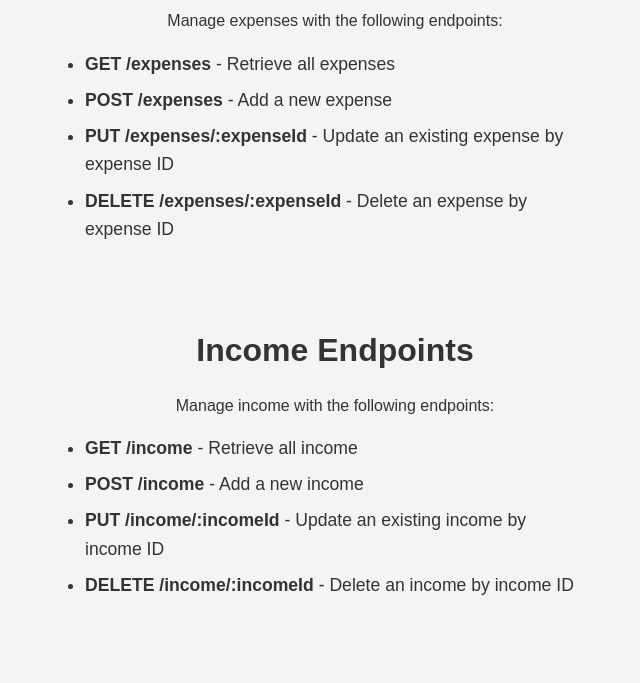
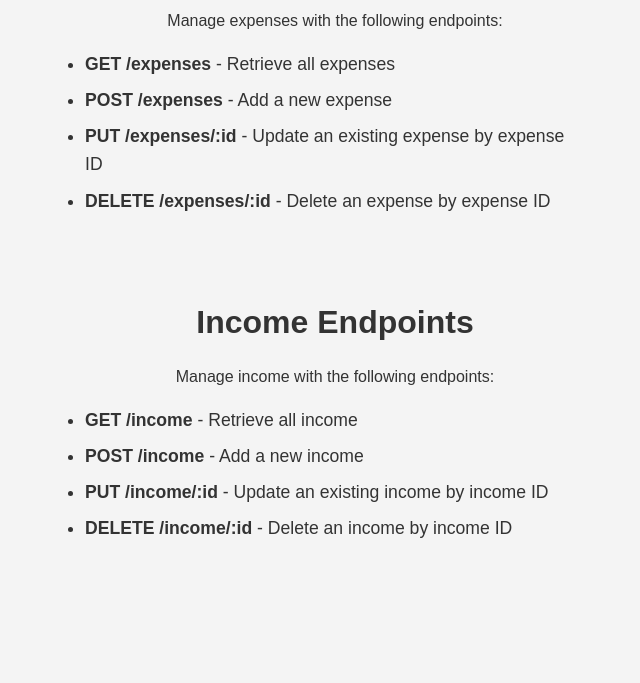
Before and after one commit to leahst05/expense-tracker-api, a website: page public/index.html in a window 1280 px wide. Shown: the part 700-1383 px from the top of the page, without its empty margins (305-945 px from the left). After the commit the page ends 1327 px from the top, so only its background shows below. Drawn offline with Linux system fonts and the light colour scheme.

Commit message:
Final version

```diff
--- a/public/index.html
+++ b/public/index.html
@@ -24,8 +24,8 @@
             <ul>
                 <li><strong>GET /users</strong> - Retrieve all users</li>
                 <li><strong>POST /users</strong> - Add a new user</li>
-                <li><strong>PUT /users/:userId</strong> - Update an existing user by user ID</li>
-                <li><strong>DELETE /users/:userId</strong> - Delete a user by user ID</li>
+                <li><strong>PUT /users/:id</strong> - Update an existing user by user ID</li>
+                <li><strong>DELETE /users/:id</strong> - Delete a user by user ID</li>
             </ul>
             </section>
 
@@ -35,8 +35,8 @@
             <ul>
                 <li><strong>GET /expenses</strong> - Retrieve all expenses</li>
                 <li><strong>POST /expenses</strong> - Add a new expense</li>
-                <li><strong>PUT /expenses/:expenseId</strong> - Update an existing expense by expense ID</li>
-                <li><strong>DELETE /expenses/:expenseId</strong> - Delete an expense by expense ID</li>
+                <li><strong>PUT /expenses/:id</strong> - Update an existing expense by expense ID</li>
+                <li><strong>DELETE /expenses/:id</strong> - Delete an expense by expense ID</li>
             </ul>
             </section>
 
@@ -46,8 +46,8 @@
             <ul>
                 <li><strong>GET /income</strong> - Retrieve all income</li>
                 <li><strong>POST /income</strong> - Add a new income</li>
-                <li><strong>PUT /income/:incomeId</strong> - Update an existing income by income ID</li>
-                <li><strong>DELETE /income/:incomeId</strong> - Delete an income by income ID</li>
+                <li><strong>PUT /income/:id</strong> - Update an existing income by income ID</li>
+                <li><strong>DELETE /income/:id</strong> - Delete an income by income ID</li>
             </ul>
             </section>
     </div>
```
